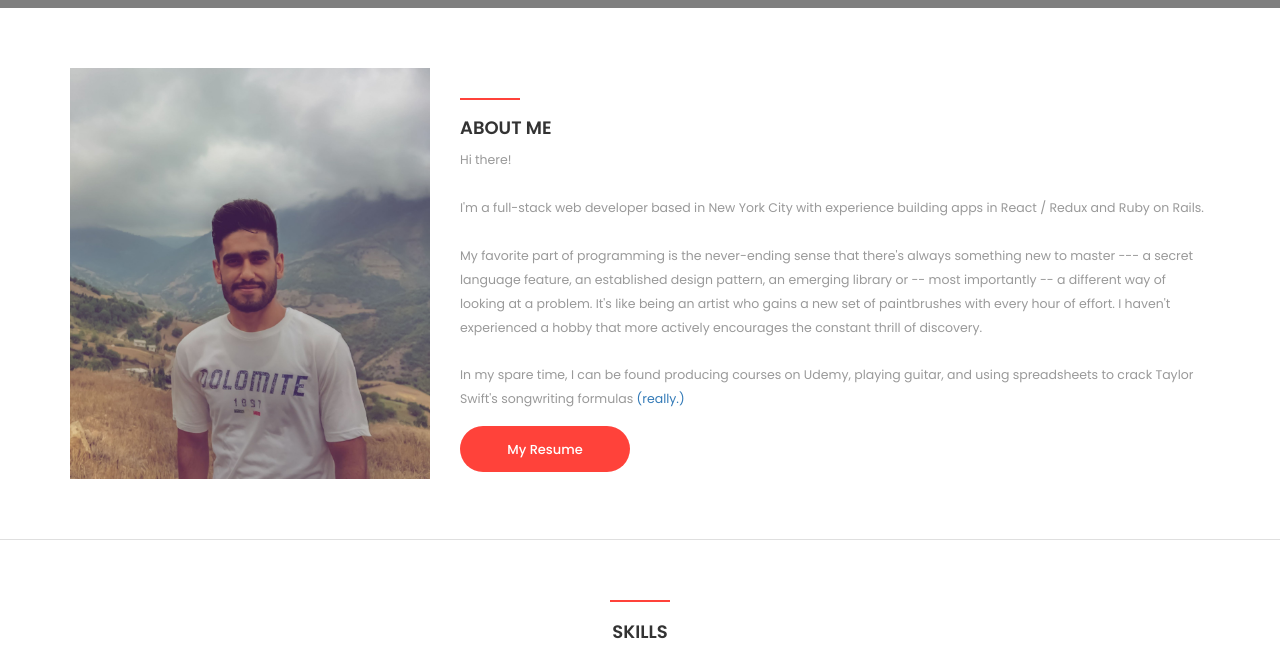
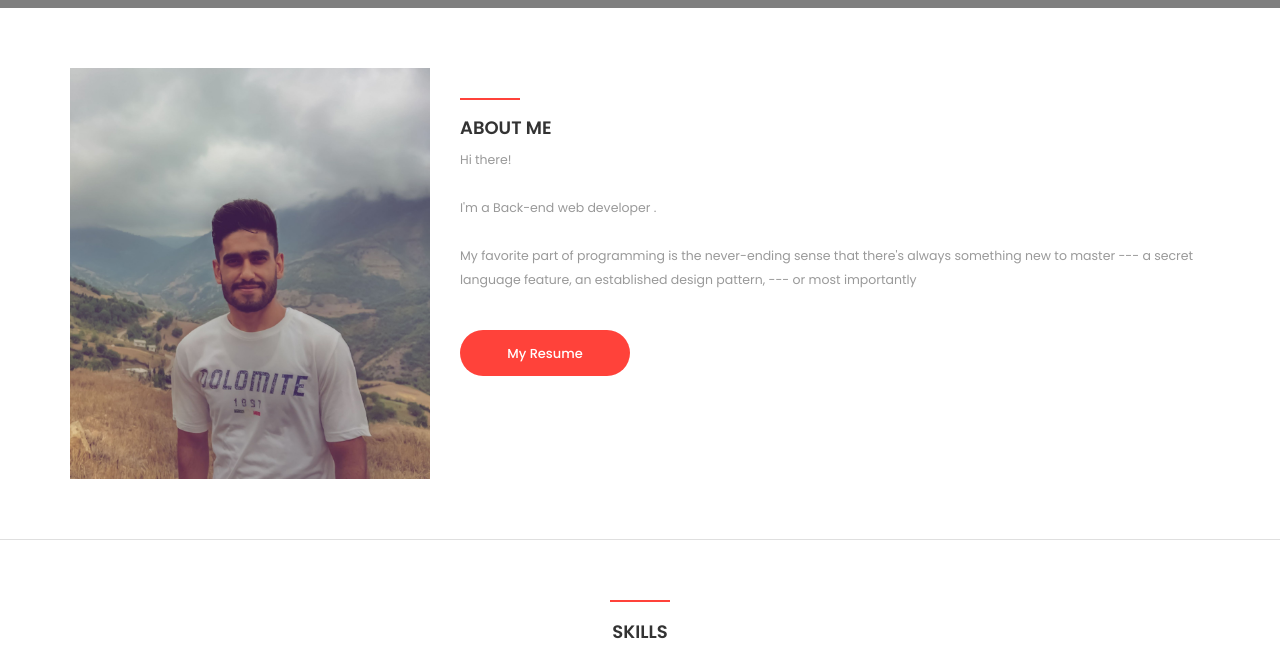
Before and after one commit to signorrayan/django-portfolio-website, a Django app: page / in a window 1280 px wide. Shown: the part 792-1443 px from the top of the page. Run offline with Django 3.2, Linux system fonts and the light colour scheme; some libraries are stand-ins or nearby versions.

Commit message:
some changes

```diff
--- a/portfolio/templates/portfolio/index.html
+++ b/portfolio/templates/portfolio/index.html
@@ -130,16 +130,13 @@
 
                                 <br />
 
-                                <p>I'm a full-stack web developer based in New York City with experience building apps in React / Redux and Ruby on Rails.<p>
+                                <p>I'm a Back-end web developer .<p>
 
                                 <br />
 
-                                <p>My favorite part of programming is the never-ending sense that there's always something new to master --- a secret language feature, an established design pattern, an emerging library or -- most importantly -- a different way of looking at a problem. It's like being an artist who gains a new set of paintbrushes with every hour of effort. I haven't experienced a hobby that more actively encourages the constant thrill of discovery.</p>
+                                <p>My favorite part of programming is the never-ending sense that there's always something new to master --- a secret language feature, an established design pattern, --- or most importantly </p>
 
                                 <br />
-
-                                <p>In my spare time, I can be found producing courses on Udemy, playing guitar, and using spreadsheets to crack Taylor Swift's songwriting formulas <a href="https://docs.google.com/spreadsheets/d/1izAohM9X9SdcTHtbjUSTfELkQGxDZHvJuk88bG1p5tE/edit#gid=385881434" target="_blank">(really.)</a>
-                                </p>
 
                             <a href="{% static '/portfolio/Resume.pdf'%}"><button class="giggs_button top_15">My Resume</button></a>
 
```
